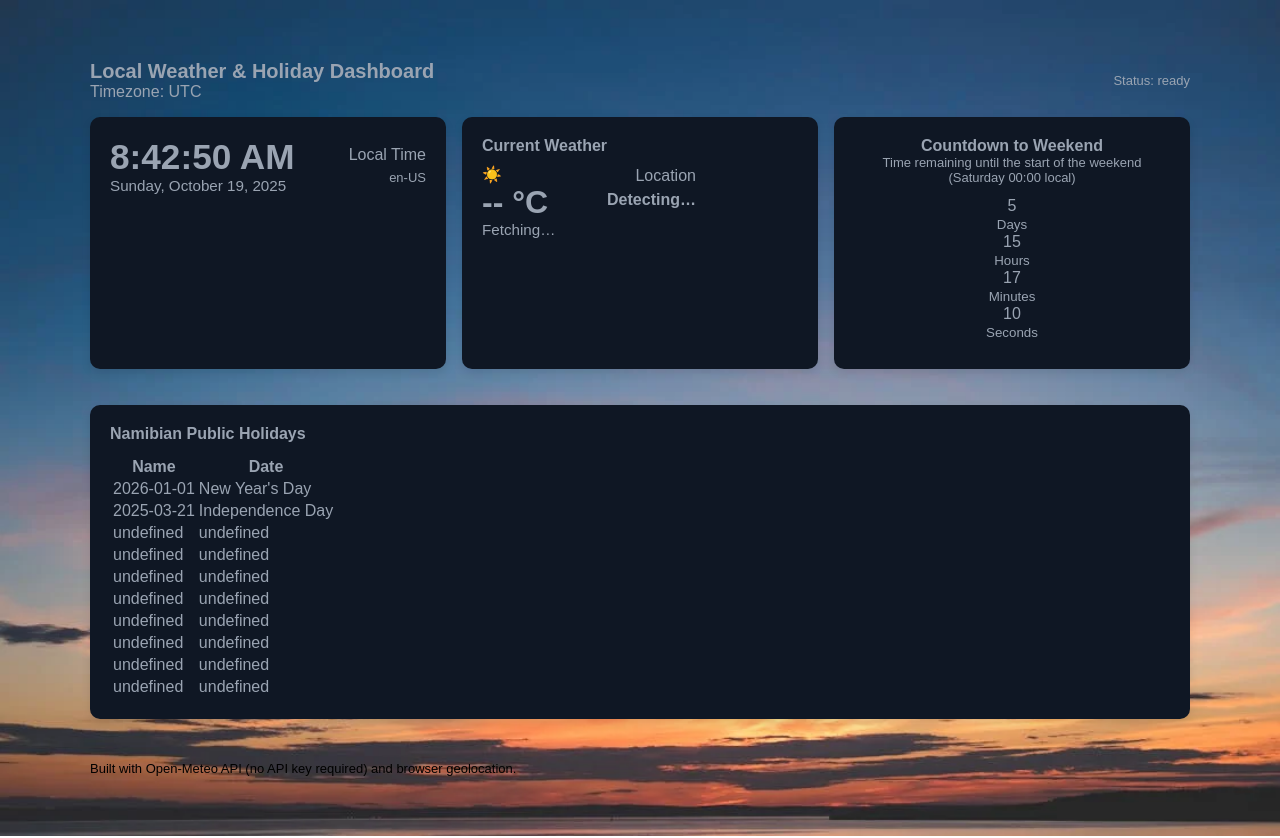
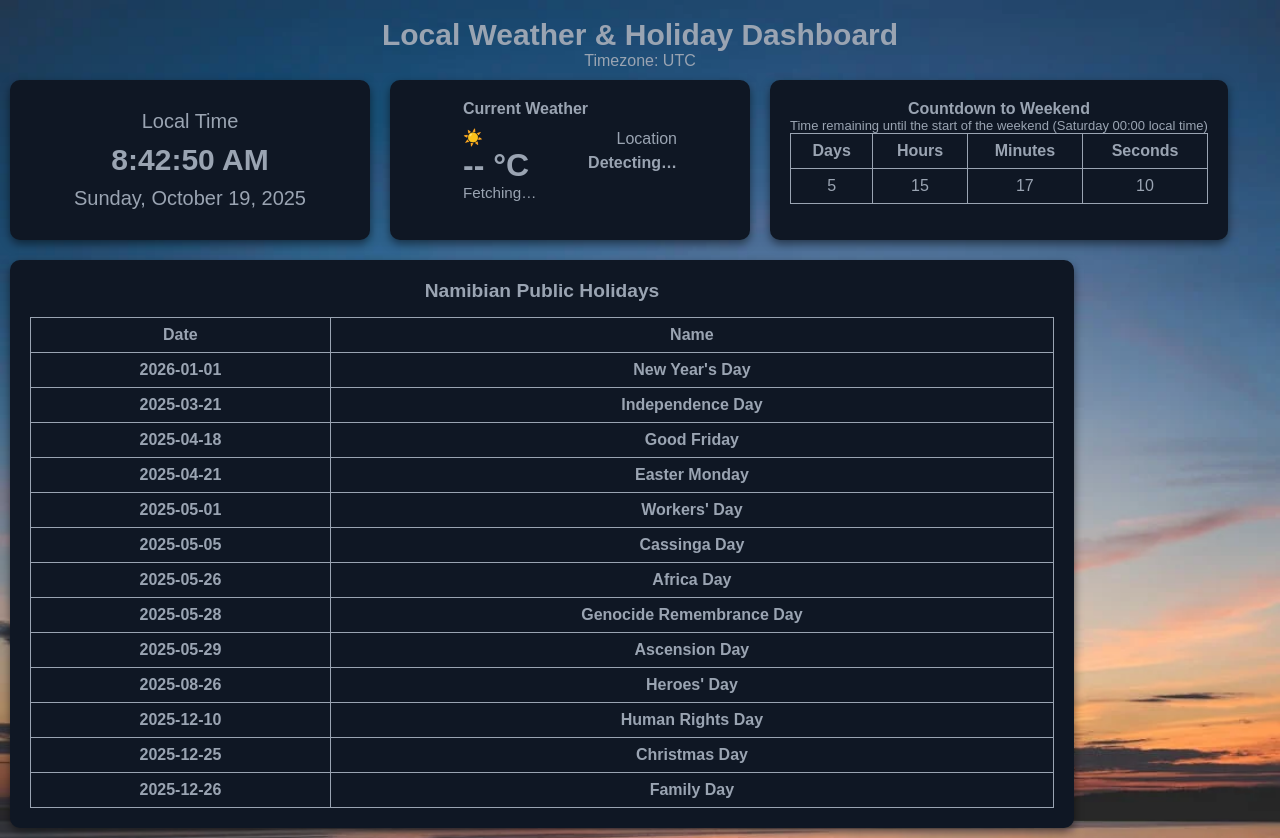
Before and after one commit to WAD621S-2025/G30-Weather-App, a plain HTML site: page index.html in a window 1280 px wide. Drawn offline with Linux system fonts and the light colour scheme.

Commit message:
Update of code
Some fixes and cleaning up of code.

```diff
--- a/Publlic_Holidays_Namibia.json
+++ b/Publlic_Holidays_Namibia.json
@@ -1,12 +1,15 @@
 [
 {"name": "New Year's Day","date": "2026-01-01"},
 {"name": "Independence Day", "date": "2025-03-21"},
-{"holiday.date": "2025-04-18","holiday.name": "Good Friday"},
-{"holiday.date": "2025-04-21","holiday.name": "Easter Monday"},
-{"holiday.date": "2025-05-01","holiday.name": "Workers' Day"},
-{"holiday.date": "2025-08-26","holiday.name": "Heroes' Day"},
-{"holiday.date": "2025-09-10","holiday.name": "Cassinga Day"},
-{"holiday.date": "2025-12-10","holiday.name": "Human Rights Day"},
-{"holiday.date": "2025-12-25","holiday.name": "Christmas Day"},
-{"holiday.date": "2025-12-26","holiday.name": "Family Day"}
+{"name": "Good Friday", "date": "2025-04-18"},
+{"name": "Easter Monday", "date": "2025-04-21"},
+{"name": "Workers' Day", "date": "2025-05-01"},
+{"name": "Cassinga Day", "date": "2025-05-05"},
+{"name": "Africa Day", "date": "2025-05-26"},
+{"name": "Genocide Remembrance Day", "date": "2025-05-28"},
+{"name": "Ascension Day", "date": "2025-05-29"},
+{"name": "Heroes' Day", "date": "2025-08-26"},
+{"name": "Human Rights Day", "date": "2025-12-10"},
+{"name": "Christmas Day", "date": "2025-12-25"},
+{"name": "Family Day", "date": "2025-12-26"}
 ]
--- a/index.html
+++ b/index.html
@@ -7,27 +7,30 @@
   <link rel="stylesheet" href="style.css" />
 </head>
 <body>
-  <div class="wrap">
+  <div>
     <header>
       <div>
         <h1>Local Weather & Holiday Dashboard</h1>
         <p id="tz">Detecting timezone…</p>
       </div>
-      <div style="text-align:right">
+      <!--<div style="text-align:right">
         <div id="status" style="color:var(--muted);font-size:13px">Status: ready</div>
-      </div>
+      </div>-->
+
+
     </header>
 
     <section class="card time-card">
-      <div style="display:flex;justify-content:space-between;align-items:center">
       <div>
+        <div>
+          <div class="time-small">Local Time</div>
           <div class="time-large" id="local-time">--:--:--</div>
           <div class="time-small" id="local-date">Loading date…</div>
         </div>
-        <div style="text-align:right;color:var(--muted)">
-          <div>Local Time</div>
+         <!--<div style="text-align:right;color:var(--muted)">
+
           <div id="locale" style="font-size:13px;margin-top:6px"></div>
-        </div>
+        </div>-->
       </div>
     </section>
 
@@ -52,10 +55,12 @@
 
     <section class="card countdown-card">
       <div>
-        <div style="font-weight:700">Countdown to Weekend</div>
+        <div style="font-weight:bold">Countdown to Weekend</div>
         <div style="color:var(--muted);font-size:13px">
-          Time remaining until the start of the weekend (Saturday 00:00 local)
+          Time remaining until the start of the weekend (Saturday 00:00 local time)
         </div>
+
+        <!--
         <div class="countdown" style="margin-top:12px">
           <div class="digits">
             <div class="digit"><div id="cd-days">--</div><small>Days</small></div>
@@ -65,34 +70,57 @@
           </div>
           <div id="cd-message" style="color:var(--muted);font-size:13px"></div>
         </div>
+        -->
+
+        <table id="countdownTable">
+    <thead>
+      <tr>
+        <th>Days</th>
+        <th>Hours</th>
+        <th>Minutes</th>
+        <th>Seconds</th>
+
+      </tr>
+    </thead>
+    <tbody>
+      <td id="cd-days"> </td>
+      <td id="cd-hours"> </td>
+      <td id="cd-mins"> </td>
+      <td id="cd-secs"> </td>
+    </tbody>
+    </table>
+
       </div>
     </section>
 
     <section class="card holidays">
-      <div style="display:flex;justify-content:space-between;align-items:center;margin-bottom:8px">
-        <div style="font-weight:700">Namibian Public Holidays</div>
-        <div style="color:var(--muted);font-size:13px">
-        </div>
-      </div>
-      <div class="holidays-list" id="holidays-list"></div>
+      <div>
+      <!--<div style="display:flex;justify-content:space-between;align-items:center;margin-bottom:8px">-->
+        <div style="margin-bottom: 15px; font-size:larger;">Namibian Public Holidays</div>
+
+        <!--<div style="color:var(--muted);font-size:13px">
+        </div>-->
+
+      <!--<div class="holidays-list" id="holidays-list"></div>-->
 
 
     <table id="holidayTable">
       <thead>
         <tr>
+          <th>Date</th>
           <th>Name</th>
-        <th>Date</th>
         </tr>
       </thead>
       <tbody>
         <!-- Data is added here by the script.js -->
       </tbody>
     </table>
+    </div>
 
       </section>
 
       <footer>
-      Built with Open-Meteo API (no API key required) and browser geolocation.
+        <!-- Built with Open-Meteo API (no API key required) and browser geolocation. -->
       </footer>
     </div>
 
--- a/script.js
+++ b/script.js
@@ -14,7 +14,7 @@ function updateLocalTime() {
   $('local-date').textContent = now.toLocaleDateString(undefined, {
     weekday: 'long', year: 'numeric', month: 'long', day: 'numeric'
   });
-  $('locale').textContent = navigator.language || 'unknown';
+  //$('locale').textContent = navigator.language || 'unknown';
 }
 
 // Countdown to Saturday 00:00
--- a/style.css
+++ b/style.css
@@ -10,7 +10,7 @@
   --bg:#0f1724;
   --gap:16px;
   --radius: 10px;
-  --shadow: 0 4px 10px rgba(0, 0, 0, 0.1);
+  --shadow: 0 4px 10px rgba(0, 0, 0, 0.5);
   --transition: all 0.3s ease;
 }
 
@@ -21,10 +21,19 @@ body {
   background: url('Sunset.webp') no-repeat center center fixed;
   background-size: cover;
   color: var(--muted);
+
 }
 
 .wrap{
-    max-width:1100px;
+  display: grid;
+  padding: 20px;
+  gap: 20px;
+  min-width: 320px;
+}
+/*
+.wraps{
+    max-width:700px;
+    min-width: 320px;
     margin:36px auto;
     padding:24px;
     display:grid;
@@ -33,17 +42,34 @@ body {
 
 
 }
+*/
+/*
+.wrap{
+    max-width:1100px;
+    min-width: 320px;
+    margin:36px auto;
+    padding:24px;
+    display:flex;
+    flex-direction: column;
+    grid-template-columns:repeat(12,1fr);
+    gap:var(--gap);
+
+
+}*/
 
 /* --- Header --- */
 header{
-    grid-column:1/-1;
+    /*grid-column:1/-1;*/
     display:flex;
-    align-items:center;
-    justify-content:space-between;
-    gap:12px
+    /*align-items:center;
+    justify-content:space-between;*/
+    gap:20px;
+    margin: 20px;
+    text-align: center;
+    display: inline;
 }
 header h1{
-    font-size:20px;
+    font-size:30px;
     margin:0
 }
 header p{
@@ -58,20 +84,67 @@ header p{
   box-shadow: var(--shadow);
   padding: 20px;
   margin-bottom: 20px;
+  margin-top: 20px;
   transition: var(--transition);
+  display: flex;
+  flex-direction: column;
 
 }
 
 .card:hover {
   transform: translateY(-3px);
-  box-shadow: 0 6px 15px rgba(0, 0, 0, 0.15);
+  box-shadow: 0 6px 15px rgba(0, 0, 0, 0.6);
 }
 
+.time-card{
+
+    min-width: 320px;
+    min-height: 120px;
+    margin: 10px;
+
+    float: left;
+    gap: 20px;
+}
+.weather-card{
+    min-width: 320px;
+    min-height: 120px;
+    margin: 10px;
+
+    float: left;
+    gap: 20px;
+}
+.countdown-card{
+    min-width: 320px;
+    min-height: 120px;
+
+    float: left;
+    gap: 20px;
+
+    margin: 10px;
+}
+.holidays{
+    min-width: 320px;
+    width: 80%;
+    float: left;
+    gap: 20px;
+    text-align: center;
+    font-weight: bold;
+    color: var(--muted);
+    margin: 10px;
+
+}
+
+.holidays-layout{
+  font-weight: bold;
+}
+
+/*
 .card h2 {
   margin-top: 0;
   color: var(--light);
   font-size: 1.2rem;
 }
+
 .time-card{
     grid-column:1/5
 }
@@ -84,24 +157,33 @@ header p{
 .holidays{
     grid-column:1/-1
 }
+*/
+
 /* --- Time Section --- */
 .time-large {
-  font-size: 2.2rem;
-  font-weight: 700;
+  font-size: 30px;
+  font-weight: bold;
   color: var(--muted);
+  display: flex;
+  flex-direction: column;
+  align-items:center;
 
 }
 
 .time-small {
   color: var(--muted);
-  font-size: 0.95rem;
+  font-size: 20px;
+  display: flex;
+  flex-direction: column;
+  align-items:center;
+  margin: 10px;
 }
 
 /* --- Weather Section --- */
 .weather-card {
   display: flex;
   flex-direction: column;
-  align-items: flex-start;
+  align-items:center;
 }
 
 #temperature {
@@ -118,11 +200,12 @@ header p{
 /* --- Countdown Section --- */
 .countdown-card {
   text-align: center;
+
 }
 
 #countdown {
   font-size: 1.8rem;
-  font-weight: 600;
+  font-weight: 100;
   color: var(--light);
   margin-top: 10px;
   text-align:start;
@@ -163,10 +246,13 @@ details:hover {
   background: #f8faff;
 }
 
+/*
 .holidays-list {
   margin-top: 12px;
   padding-left: 10px;
+
 }
+
 
 .holidays-list .holiday {
   display: flex;
@@ -191,11 +277,25 @@ details:hover {
   padding: 2px 8px;
   border-radius: 20px;
 }
+*/
+
+
+
+table {
+  border-collapse: collapse;
+  width: 100%;
+}
+
+th, td {
+  border: 1px solid var(--muted);
+  padding: 8px;
+  text-align: center;
+}
 
 /* --- Footer --- */
-footer{
+/*footer{
     grid-column:1/-1;
     color:var(--black);
     font-size:13px;
     margin-top:6px
-}
+}*/
```
Lines whose indentation alone changed are shown as unchanged.
